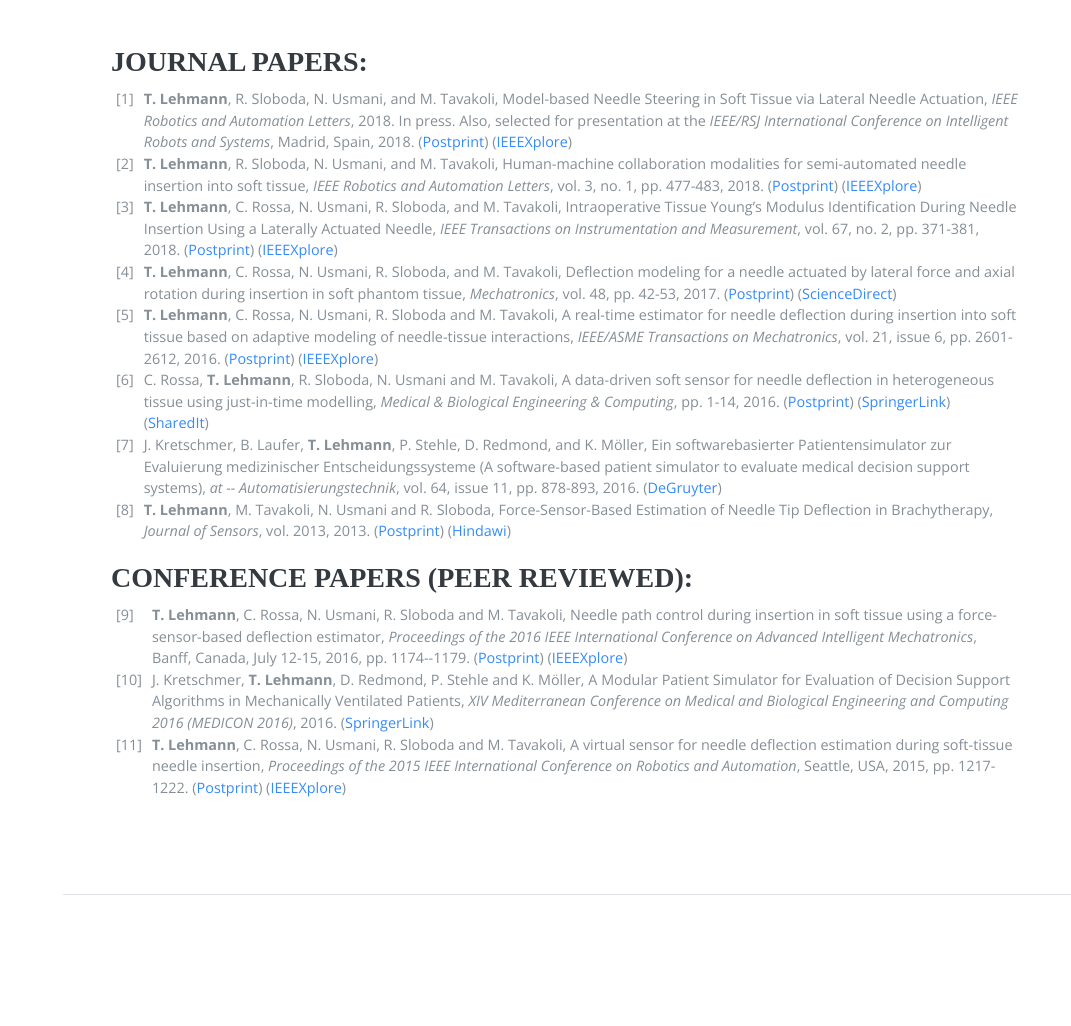
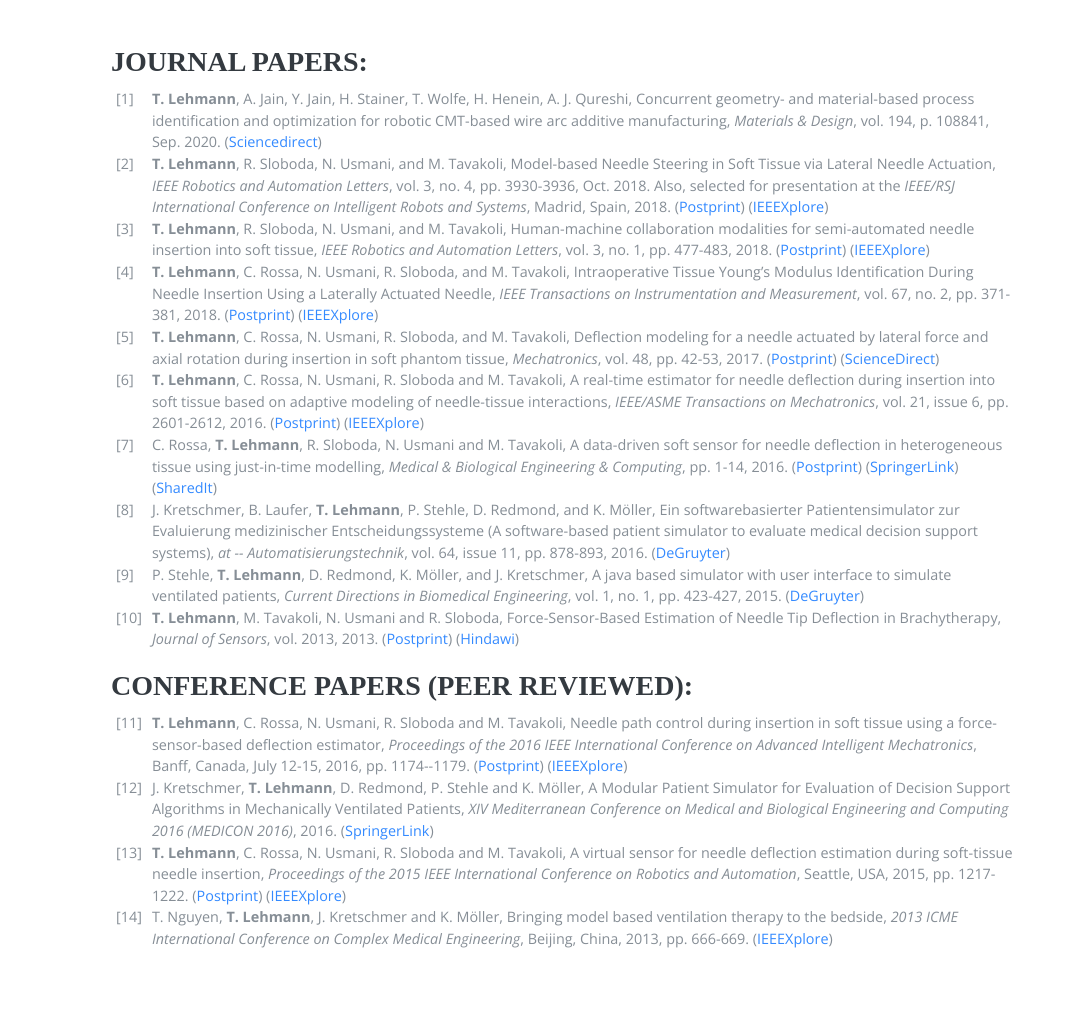
Before and after one commit to thomasl86/personal-website, a website: page index.html in a window 1280 px wide. Shown: the part 1718-2744 px from the top of the page, without its empty margins (209-1280 px from the left). Drawn offline with nearby package versions, Linux system fonts and the light colour scheme; some icons are missing; a web font is replaced by a local one.

Commit message:
Update publications and profile picture

```diff
--- a/index.html
+++ b/index.html
@@ -36,7 +36,7 @@
       <a class="navbar-brand js-scroll-trigger" href="#page-top">
         <span class="d-block d-lg-none">Thomas Lehmann</span>
         <span class="d-none d-lg-block">
-          <img class="img-fluid img-profile rounded-circle mx-auto mb-2" src="img/IMG-9022_cropped3.JPG" alt="">
+          <img class="img-fluid img-profile rounded-circle mx-auto mb-2" src="img/portrait_2_cropped_2.jpg" alt="">
         </span>
       </a>
       <button class="navbar-toggler" type="button" data-toggle="collapse" data-target="#navbarSupportedContent" aria-controls="navbarSupportedContent" aria-expanded="false" aria-label="Toggle navigation">
@@ -138,13 +138,19 @@
                 <tr>
                   <td valign="top">[1]</td>
                   <td valign="top">
-                    <b>T. Lehmann</b>, R. Sloboda, N. Usmani, and M. Tavakoli, Model-based Needle Steering in Soft Tissue via Lateral Needle Actuation, <i>IEEE Robotics and Automation Letters</i>, 2018. In press. Also, selected for presentation at the <i>IEEE/RSJ International Conference on Intelligent Robots and Systems</i>, Madrid, Spain, 2018.
+                  <b>T. Lehmann</b>, A. Jain, Y. Jain, H. Stainer, T. Wolfe, H. Henein, A. J. Qureshi, Concurrent geometry- and material-based process identification and optimization for robotic CMT-based wire arc additive manufacturing, <i>Materials & Design</i>, vol. 194, p. 108841, Sep. 2020.
+                  (<a href="https://www.sciencedirect.com/science/article/pii/S0264127520303750">Sciencedirect</a>)
+                </tr>
+                <tr>
+                  <td valign="top">[2]</td>
+                  <td valign="top">
+                    <b>T. Lehmann</b>, R. Sloboda, N. Usmani, and M. Tavakoli, Model-based Needle Steering in Soft Tissue via Lateral Needle Actuation, <i>IEEE Robotics and Automation Letters</i>, vol. 3, no. 4, pp. 3930-3936, Oct. 2018. Also, selected for presentation at the <i>IEEE/RSJ International Conference on Intelligent Robots and Systems</i>, Madrid, Spain, 2018.
                     (<a href="pdf/RAL-Lehmann-2018.pdf" rel="nofollow">Postprint</a>)
                     (<a href="https://doi.org/10.1109/LRA.2018.2858001">IEEEXplore</a>)
                   </td>
                 </tr>
                 <tr>
-                  <td valign="top">[2]</td>
+                  <td valign="top">[3]</td>
                   <td valign="top">
                     <b>T. Lehmann</b>, R. Sloboda, N. Usmani, and M. Tavakoli, Human-machine collaboration modalities for semi-automated needle insertion into soft tissue, <i>IEEE Robotics and Automation Letters</i>, vol. 3, no. 1, pp. 477-483, 2018.
                     (<a href="pdf/RAL-Lehmann-2017.pdf" rel="nofollow">Postprint</a>)
@@ -152,7 +158,7 @@
                   </td>
                 </tr>
                 <tr>
-                  <td valign="top">[3]</td>
+                  <td valign="top">[4]</td>
                   <td valign="top">
                     <b>T. Lehmann</b>, C. Rossa, N. Usmani, R. Sloboda, and M. Tavakoli, Intraoperative Tissue Young’s Modulus Identification During Needle Insertion Using a Laterally Actuated Needle, <i>IEEE Transactions on Instrumentation and Measurement</i>, vol. 67, no. 2, pp. 371-381, 2018.
                     (<a href="pdf/TIM-Lehmann-2017.pdf" rel="nofollow">Postprint</a>)
@@ -160,7 +166,7 @@
                   </td>
                 </tr>
                 <tr>
-                  <td valign="top">[4]</td>
+                  <td valign="top">[5]</td>
                   <td valign="top">
                     <b>T. Lehmann</b>, C. Rossa, N. Usmani, R. Sloboda, and M. Tavakoli, Deflection modeling for a needle actuated by lateral force and axial rotation during insertion in soft phantom tissue, <i>Mechatronics</i>, vol. 48, pp. 42-53, 2017.
                     (<a href="pdf/Mechatronics-Lehmann-2017.pdf" rel="nofollow">Postprint</a>)
@@ -168,7 +174,7 @@
                   </td>
                 </tr>
                 <tr>
-                  <td valign="top">[5]</td>
+                  <td valign="top">[6]</td>
                   <td valign="top">
                     <b>T. Lehmann</b>, C. Rossa, N. Usmani, R. Sloboda and M. Tavakoli, A real-time estimator for needle deflection during insertion into soft tissue based on adaptive modeling of needle-tissue interactions, <i>IEEE/ASME Transactions on Mechatronics</i>, vol. 21, issue 6, pp. 2601-2612, 2016.
                     (<a href="pdf/TMECH-Lehmann-2016.pdf" rel="nofollow">Postprint</a>)
@@ -176,7 +182,7 @@
                   </td>
                 </tr>
                 <tr>
-                  <td valign="top">[6]</td>
+                  <td valign="top">[7]</td>
                   <td valign="top">
                     C. Rossa, <b>T. Lehmann</b>, R. Sloboda, N. Usmani and M. Tavakoli, A data-driven soft sensor for needle deflection in heterogeneous tissue using just-in-time modelling,  <i>Medical & Biological Engineering & Computing</i>, pp. 1-14, 2016.
                     (<a href="pdf/MBEC-Rossa-2016.pdf" rel="nofollow">Postprint</a>)
@@ -185,14 +191,21 @@
                   </td>
                 </tr>
                 <tr>
-                  <td valign="top">[7]</td>
+                  <td valign="top">[8]</td>
                   <td valign="top">
                     J. Kretschmer, B. Laufer, <b>T. Lehmann</b>, P. Stehle, D. Redmond, and K. Möller, Ein softwarebasierter Patientensimulator zur Evaluierung medizinischer Entscheidungssysteme (A software-based patient simulator to evaluate medical decision support systems), <i>at -- Automatisierungstechnik</i>, vol. 64, issue 11, pp. 878-893, 2016.
                     (<a href="https://doi.org/10.1515/auto-2016-0066">DeGruyter</a>)
                   </td>
                 </tr>
                 <tr>
-                  <td valign="top">[8]</td>
+                  <td valign="top">[9]</td>
+                  <td valign="top">
+                    P. Stehle, <b>T. Lehmann</b>, D. Redmond, K. Möller, and J. Kretschmer, A java based simulator with user interface to simulate ventilated patients, <i>Current Directions in Biomedical Engineering</i>, vol. 1, no. 1, pp. 423-427, 2015.
+                    (<a href="https://www.degruyter.com/document/doi/10.1515/cdbme-2015-0102/html">DeGruyter</a>)
+                  </td>
+                </tr>
+                <tr>
+                  <td valign="top">[10]</td>
                   <td valign="top">
                     <b>T. Lehmann</b>, M. Tavakoli, N. Usmani and R. Sloboda, Force-Sensor-Based Estimation of Needle Tip Deflection in Brachytherapy, <i>Journal of Sensors</i>, vol. 2013, 2013.
                     (<a href="pdf/Lehmann-Sensors-2013.pdf" rel="nofollow">Postprint</a>)
@@ -205,7 +218,7 @@
               <p style="margin-bottom:0.25cm;"></p>
               <table>
                 <tr>
-                  <td valign="top">[9]</td>
+                  <td valign="top">[11]</td>
                   <td valign="top">
                     <b>T. Lehmann</b>, C. Rossa, N. Usmani, R. Sloboda and M. Tavakoli, Needle path control during insertion in soft tissue using a force-sensor-based deflection estimator, <i>Proceedings of the 2016 IEEE International Conference on Advanced Intelligent Mechatronics</i>, Banff, Canada, July 12-15, 2016, pp. 1174--1179.
                     (<a href="pdf/AIM-2016-Lehmann.pdf" rel="nofollow">Postprint</a>)
@@ -213,18 +226,25 @@
                   </td>
                 </tr>
                 <tr>
-                  <td valign="top">[10]</td>
+                  <td valign="top">[12]</td>
                   <td valign="top">
                     J. Kretschmer, <b>T. Lehmann</b>, D. Redmond, P. Stehle and K. Möller, A Modular Patient Simulator for Evaluation of Decision Support Algorithms in Mechanically Ventilated Patients, <i>XIV Mediterranean Conference on Medical and Biological Engineering and Computing 2016 (MEDICON 2016)</i>, 2016.
                     (<a href="https://link.springer.com/chapter/10.1007/978-3-319-32703-7_135">SpringerLink</a>)
                   </td>
                 </tr>
                 <tr>
-                  <td valign="top">[11]</td>
+                  <td valign="top">[13]</td>
                   <td valign="top">
                     <b>T. Lehmann</b>, C. Rossa, N. Usmani, R. Sloboda and M. Tavakoli, A virtual sensor for needle deflection estimation during soft-tissue needle insertion,  <i>Proceedings of the 2015 IEEE International Conference on Robotics and Automation</i>, Seattle, USA, 2015, pp. 1217-1222.
                     (<a href="pdf/ICRA-2015-Lehmann.pdf" rel="nofollow">Postprint</a>)
                     (<a href="https://doi.org/10.1109/ICRA.2015.7139346">IEEEXplore</a>)
+                  </td>
+                </tr>
+                <tr>
+                  <td valign="top">[14]</td>
+                  <td valign="top">
+                    T. Nguyen, <b>T. Lehmann</b>, J. Kretschmer and K. Möller, Bringing model based ventilation therapy to the bedside, <i>2013 ICME International Conference on Complex Medical Engineering</i>, Beijing, China, 2013, pp. 666-669.
+                    (<a href="https://ieeexplore.ieee.org/document/6548333">IEEEXplore</a>)
                   </td>
                 </tr>
               </table>
```
Also changed, not shown: img/portrait_2_cropped_2.jpg (added).
